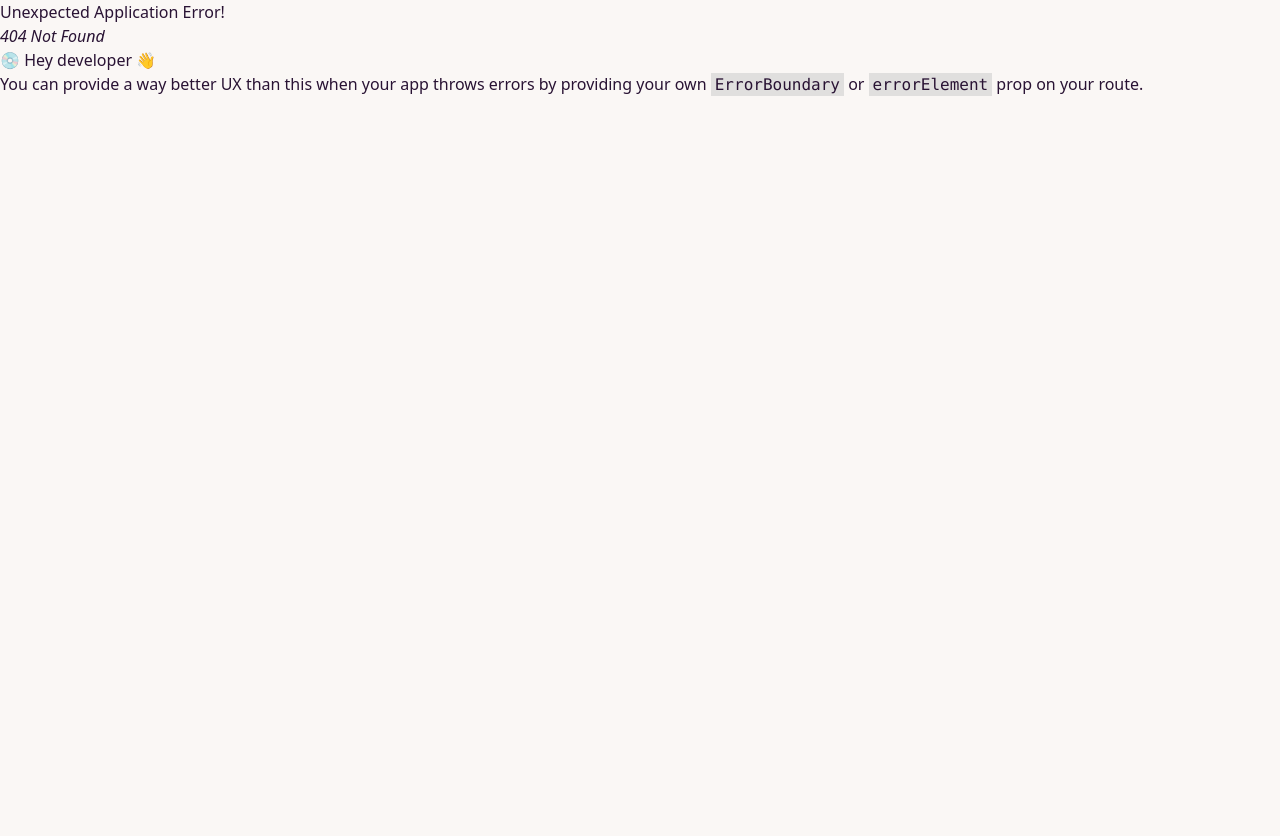
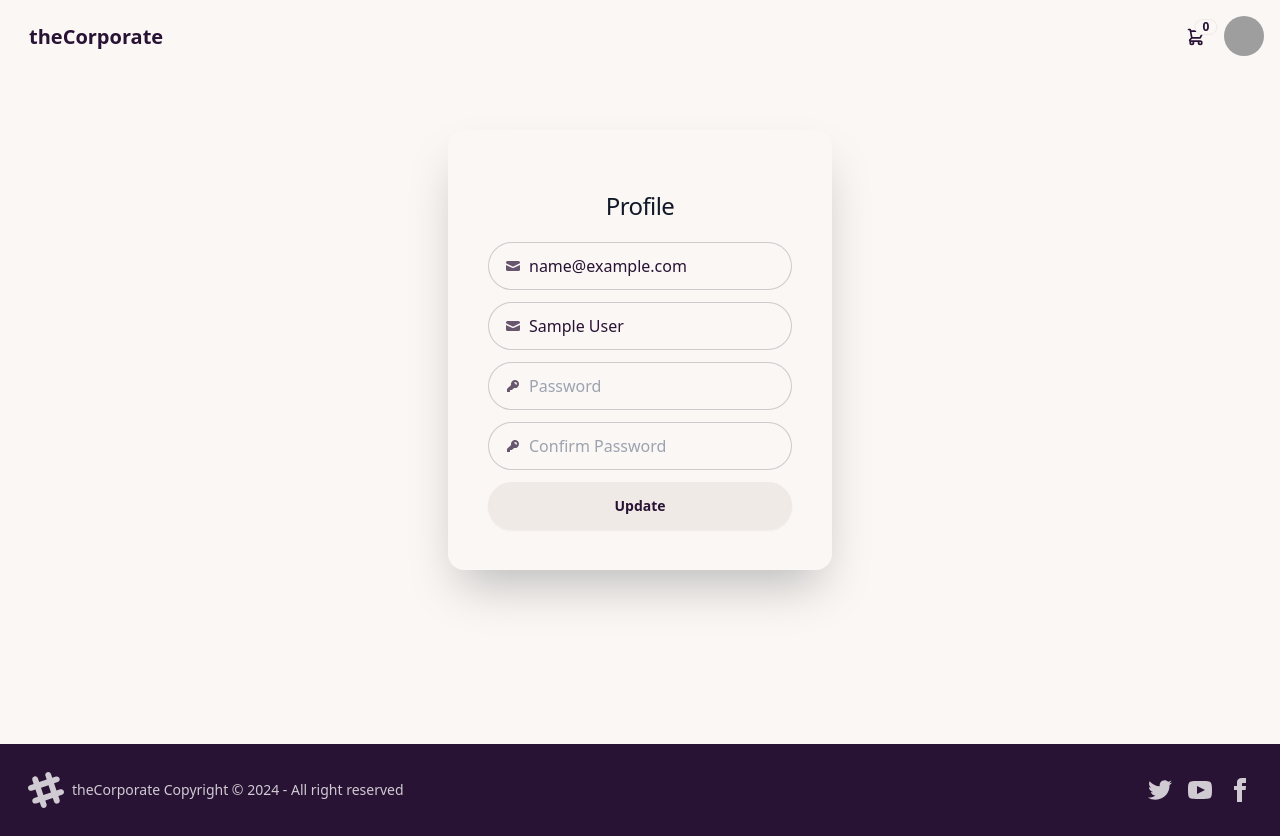
Before and after one commit to roy-sourish/theCorporateStore-v1, a React (Vite) app in the folder frontend/: page /profile in a window 1280 px wide. Before the commit this address had no page. Before the commit the page ends 800 px from the top, so only its background shows below. Built offline with nearby package versions, Linux system fonts and the light colour scheme; sample sign-in values are in the browser's storage; grey boxes are pictures that could not be loaded.

Commit message:
Continue fix profile page

```diff
--- a/frontend/src/App.jsx
+++ b/frontend/src/App.jsx
@@ -17,6 +17,7 @@ import ShippingPage from "./pages/ShippingPage.jsx";
 import PaymentPage from "./pages/PaymentPage.jsx";
 import PlaceOrderPage from "./pages/PlaceOrderPage.jsx";
 import OrderPage from "./pages/OrderPage.jsx";
+import ProfilePage from "./pages/ProfilePage.jsx";
 
 const router = createBrowserRouter([
   {
@@ -62,6 +63,10 @@ const router = createBrowserRouter([
             path: "/order/:id",
             element: <OrderPage />,
           },
+          {
+            path: "/profile",
+            element: <ProfilePage />,
+          },
         ],
       },
     ],
--- /dev/null
+++ b/frontend/src/components/Badge.jsx
@@ -0,0 +1,49 @@
+import React from "react";
+
+function Badge({
+  flag = false,
+  lableTextFalse = "No Text Prop",
+  lableTextTrue = "No Text Prop",
+}) {
+  return (
+    <div>
+      {flag ? (
+        <div role="alert" className="alert alert-success">
+          <svg
+            xmlns="http://www.w3.org/2000/svg"
+            className="h-6 w-6 shrink-0 stroke-current"
+            fill="none"
+            viewBox="0 0 24 24"
+          >
+            <path
+              strokeLinecap="round"
+              strokeLinejoin="round"
+              strokeWidth="2"
+              d="M9 12l2 2 4-4m6 2a9 9 0 11-18 0 9 9 0 0118 0z"
+            />
+          </svg>
+          <span>{lableTextTrue}</span>
+        </div>
+      ) : (
+        <div role="alert" className="alert alert-error">
+          <svg
+            xmlns="http://www.w3.org/2000/svg"
+            className="h-6 w-6 shrink-0 stroke-current"
+            fill="none"
+            viewBox="0 0 24 24"
+          >
+            <path
+              strokeLinecap="round"
+              strokeLinejoin="round"
+              strokeWidth="2"
+              d="M12 9v2m0 4h.01m-6.938 4h13.856c1.54 0 2.502-1.667 1.732-3L13.732 4c-.77-1.333-2.694-1.333-3.464 0L3.34 16c-.77 1.333.192 3 1.732 3z"
+            />
+          </svg>
+          <span>{lableTextFalse}</span>
+        </div>
+      )}
+    </div>
+  );
+}
+
+export default Badge;
--- a/frontend/src/components/Navbar.jsx
+++ b/frontend/src/components/Navbar.jsx
@@ -99,10 +99,10 @@ function Navbar() {
               className="menu menu-sm dropdown-content bg-base-100 rounded-box z-[1] mt-3 w-52 p-2 shadow"
             >
               <li>
-                <a className="justify-between">
+                <Link to="/profile" className="justify-between">
                   Profile
                   <span className="badge">{userInfo.name}</span>
-                </a>
+                </Link>
               </li>
               <li>
                 <button onClick={logoutHandler}>Logout</button>
--- a/frontend/src/pages/OrderPage.jsx
+++ b/frontend/src/pages/OrderPage.jsx
@@ -3,6 +3,7 @@ import { Link, useParams } from "react-router-dom";
 import { useGetOrderDetailsQuery } from "../slices/ordersApiSlice";
 import Loader from "../components/Loader";
 import { toast } from "react-toastify";
+import Badge from "../components/Badge";
 
 function OrderPage() {
   const { id: orderId } = useParams();
@@ -31,7 +32,7 @@ function OrderPage() {
         </h2>
 
         <div className="border-b mb-5 py-2">
-          <div className="mb-2">
+          <div className="mb-3">
             <p>
               <strong>Name: </strong>
               {order.user.name}
@@ -47,52 +48,29 @@ function OrderPage() {
               {order.shippingAddress.country}
             </p>
           </div>
-          {order.isDelivered ? (
-            <div role="alert" className="alert alert-success">
-              <svg
-                xmlns="http://www.w3.org/2000/svg"
-                className="h-6 w-6 shrink-0 stroke-current"
-                fill="none"
-                viewBox="0 0 24 24"
-              >
-                <path
-                  strokeLinecap="round"
-                  strokeLinejoin="round"
-                  strokeWidth="2"
-                  d="M9 12l2 2 4-4m6 2a9 9 0 11-18 0 9 9 0 0118 0z"
-                />
-              </svg>
-              <span>Order Delivered!</span>
-            </div>
-          ) : (
-            <div role="alert" className="alert alert-warning">
-              <svg
-                xmlns="http://www.w3.org/2000/svg"
-                className="h-6 w-6 shrink-0 stroke-current"
-                fill="none"
-                viewBox="0 0 24 24"
-              >
-                <path
-                  strokeLinecap="round"
-                  strokeLinejoin="round"
-                  strokeWidth="2"
-                  d="M12 9v2m0 4h.01m-6.938 4h13.856c1.54 0 2.502-1.667 1.732-3L13.732 4c-.77-1.333-2.694-1.333-3.464 0L3.34 16c-.77 1.333.192 3 1.732 3z"
-                />
-              </svg>
-              <span>Not Delivered</span>
-            </div>
-          )}
+          <Badge
+            flag={order.isDelivered}
+            lableTextFalse="Not Delivered"
+            lableTextTrue="Order Delivered"
+          />
         </div>
 
         <h2 className="text-2xl font-bold tracking-tight text-gray-900 mb-5">
           Payment Method
         </h2>
-        {order.paymentMethod && (
-          <p className="border-b my-5 py-2">
+
+        <div className="border-b my-5 py-2">
+          <p className="mb-5">
             <strong>Method: </strong>
             {order.paymentMethod}
           </p>
-        )}
+          <Badge
+            flag={order.isDelivered}
+            lableTextFalse="Not Paid"
+            lableTextTrue="Paid"
+          />
+        </div>
+
         <h2 className="text-2xl font-bold tracking-tight text-gray-900 mb-5">
           Order Items
         </h2>
--- /dev/null
+++ b/frontend/src/pages/ProfilePage.jsx
@@ -0,0 +1,147 @@
+import React, { useEffect, useState } from "react";
+import { useDispatch, useSelector } from "react-redux";
+import { Link } from "react-router-dom";
+import { useProfileMutation } from "../slices/usersApiSlice";
+import { toast } from "react-toastify";
+import { setCredentials } from "../slices/authSlice";
+
+function ProfilePage() {
+  const [name, setName] = useState("");
+  const [email, setEmail] = useState("");
+  const [password, setPassword] = useState("");
+  const [confirmPassword, setConfirmPassword] = useState("");
+
+  const dispatch = useDispatch();
+
+  const { userInfo } = useSelector((state) => state.auth);
+
+  const [updateProfile, { isLoading }] = useProfileMutation();
+
+  useEffect(() => {
+    if (userInfo) {
+      setName(userInfo.name);
+      setEmail(userInfo.email);
+    }
+  }, [userInfo, userInfo.name, userInfo.email]);
+
+  const submitHandler = async (e) => {
+    e.preventDefault();
+    if (password !== confirmPassword) {
+      toast.error("Password doesn't match");
+    } else {
+      try {
+        const res = await updateProfile({
+          name,
+          email,
+          password,
+        }).unwrap();
+        dispatch(setCredentials({ ...res }));
+        toast.success("Profile Updated");
+      } catch (error) {
+        toast.error(error?.data?.message || error.error);
+      }
+    }
+  };
+  return (
+    <div>
+      <form
+        className="card bg-base-100 p-10 shadow-2xl max-w-96 mx-auto mt-14 mb-[174px]"
+        onSubmit={submitHandler}
+      >
+        <h2 className="text-2xl  tracking-tight text-gray-900 text-center p-5">
+          Profile
+        </h2>
+        <label className="input input-bordered flex items-center gap-2 mb-3">
+          <svg
+            xmlns="http://www.w3.org/2000/svg"
+            viewBox="0 0 16 16"
+            fill="currentColor"
+            className="h-4 w-4 opacity-70"
+          >
+            <path d="M2.5 3A1.5 1.5 0 0 0 1 4.5v.793c.026.009.051.02.076.032L7.674 8.51c.206.1.446.1.652 0l6.598-3.185A.755.755 0 0 1 15 5.293V4.5A1.5 1.5 0 0 0 13.5 3h-11Z" />
+            <path d="M15 6.954 8.978 9.86a2.25 2.25 0 0 1-1.956 0L1 6.954V11.5A1.5 1.5 0 0 0 2.5 13h11a1.5 1.5 0 0 0 1.5-1.5V6.954Z" />
+          </svg>
+          <input
+            type="email"
+            className="grow"
+            placeholder="Email"
+            value={email}
+            onChange={(e) => setEmail(e.target.value)}
+          />
+        </label>
+
+        <label className="input input-bordered flex items-center gap-2 mb-3">
+          <svg
+            xmlns="http://www.w3.org/2000/svg"
+            viewBox="0 0 16 16"
+            fill="currentColor"
+            className="h-4 w-4 opacity-70"
+          >
+            <path d="M2.5 3A1.5 1.5 0 0 0 1 4.5v.793c.026.009.051.02.076.032L7.674 8.51c.206.1.446.1.652 0l6.598-3.185A.755.755 0 0 1 15 5.293V4.5A1.5 1.5 0 0 0 13.5 3h-11Z" />
+            <path d="M15 6.954 8.978 9.86a2.25 2.25 0 0 1-1.956 0L1 6.954V11.5A1.5 1.5 0 0 0 2.5 13h11a1.5 1.5 0 0 0 1.5-1.5V6.954Z" />
+          </svg>
+          <input
+            type="text"
+            className="grow"
+            placeholder="Name"
+            value={name}
+            onChange={(e) => setName(e.target.value)}
+          />
+        </label>
+
+        <label className="input input-bordered flex items-center gap-2 mb-3">
+          <svg
+            xmlns="http://www.w3.org/2000/svg"
+            viewBox="0 0 16 16"
+            fill="currentColor"
+            className="h-4 w-4 opacity-70"
+          >
+            <path
+              fillRule="evenodd"
+              d="M14 6a4 4 0 0 1-4.899 3.899l-1.955 1.955a.5.5 0 0 1-.353.146H5v1.5a.5.5 0 0 1-.5.5h-2a.5.5 0 0 1-.5-.5v-2.293a.5.5 0 0 1 .146-.353l3.955-3.955A4 4 0 1 1 14 6Zm-4-2a.75.75 0 0 0 0 1.5.5.5 0 0 1 .5.5.75.75 0 0 0 1.5 0 2 2 0 0 0-2-2Z"
+              clipRule="evenodd"
+            />
+          </svg>
+          <input
+            type="password"
+            className="grow"
+            placeholder="Password"
+            value={password}
+            onChange={(e) => setPassword(e.target.value)}
+          />
+        </label>
+
+        <label className="input input-bordered flex items-center gap-2 mb-3">
+          <svg
+            xmlns="http://www.w3.org/2000/svg"
+            viewBox="0 0 16 16"
+            fill="currentColor"
+            className="h-4 w-4 opacity-70"
+          >
+            <path
+              fillRule="evenodd"
+              d="M14 6a4 4 0 0 1-4.899 3.899l-1.955 1.955a.5.5 0 0 1-.353.146H5v1.5a.5.5 0 0 1-.5.5h-2a.5.5 0 0 1-.5-.5v-2.293a.5.5 0 0 1 .146-.353l3.955-3.955A4 4 0 1 1 14 6Zm-4-2a.75.75 0 0 0 0 1.5.5.5 0 0 1 .5.5.75.75 0 0 0 1.5 0 2 2 0 0 0-2-2Z"
+              clipRule="evenodd"
+            />
+          </svg>
+          <input
+            type="password"
+            className="grow"
+            placeholder="Confirm Password"
+            value={confirmPassword}
+            onChange={(e) => setConfirmPassword(e.target.value)}
+          />
+        </label>
+        <button type="submit" className="btn w-full" disabled={isLoading}>
+          {isLoading ? (
+            <span className="loading loading-dots loading-md"></span>
+          ) : (
+            "Update"
+          )}
+        </button>
+      </form>
+    </div>
+  );
+}
+
+export default ProfilePage;
--- a/frontend/src/slices/usersApiSlice.js
+++ b/frontend/src/slices/usersApiSlice.js
@@ -23,8 +23,19 @@ export const usersApiSlice = apiSlice.injectEndpoints({
         method: "POST",
       }),
     }),
+    profile: builder.mutation({
+      query: (data) => ({
+        url: `${USERS_URL}/profile`,
+        method: "PUT",
+        body: data,
+      }),
+    }),
   }),
 });
 
-export const { useRegisterMutation, useLoginMutation, useLogoutMutation } =
-  usersApiSlice;
+export const {
+  useRegisterMutation,
+  useLoginMutation,
+  useLogoutMutation,
+  useProfileMutation,
+} = usersApiSlice;
```
Also changed, not shown: 1 other file (tests, documents, lock files or other folders).
